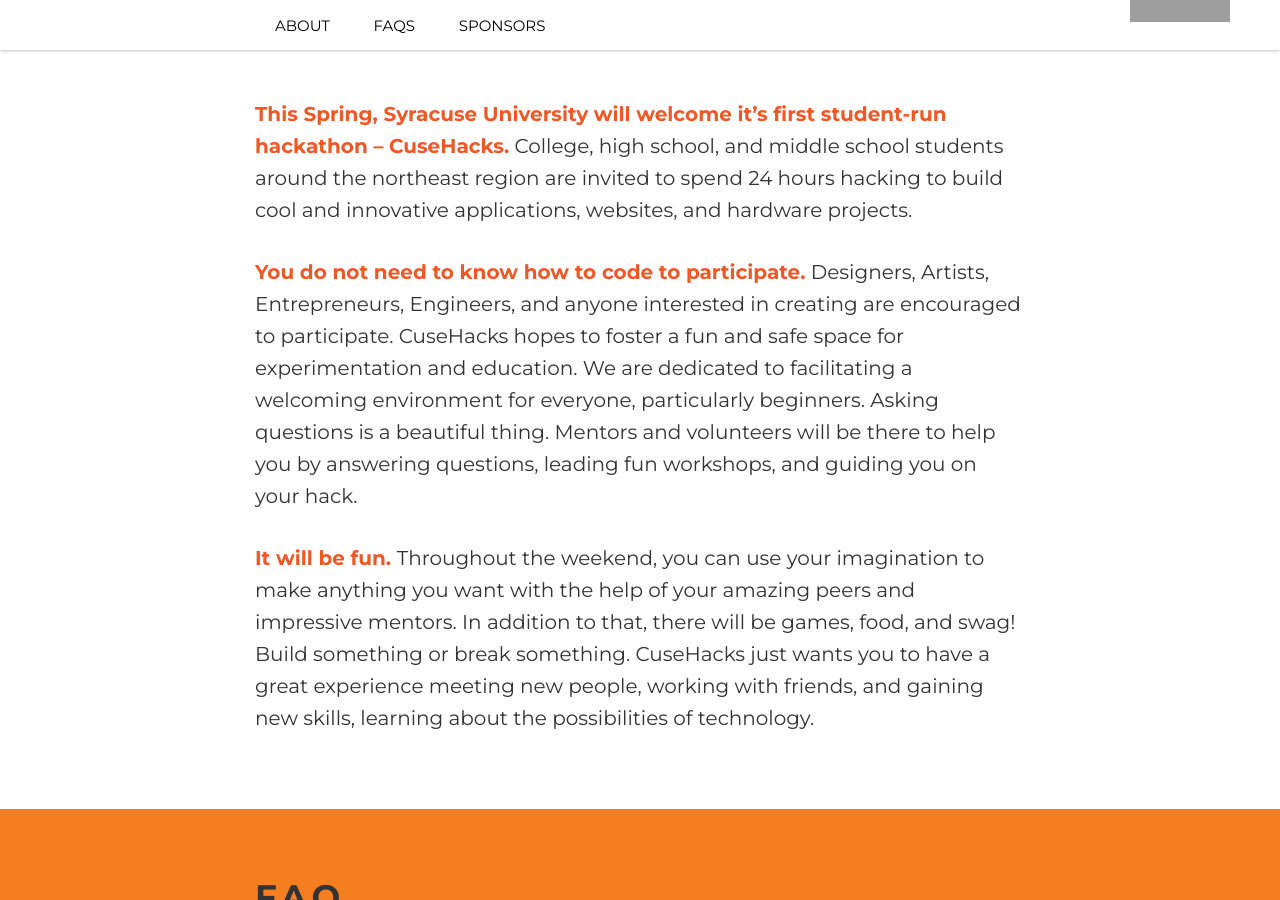
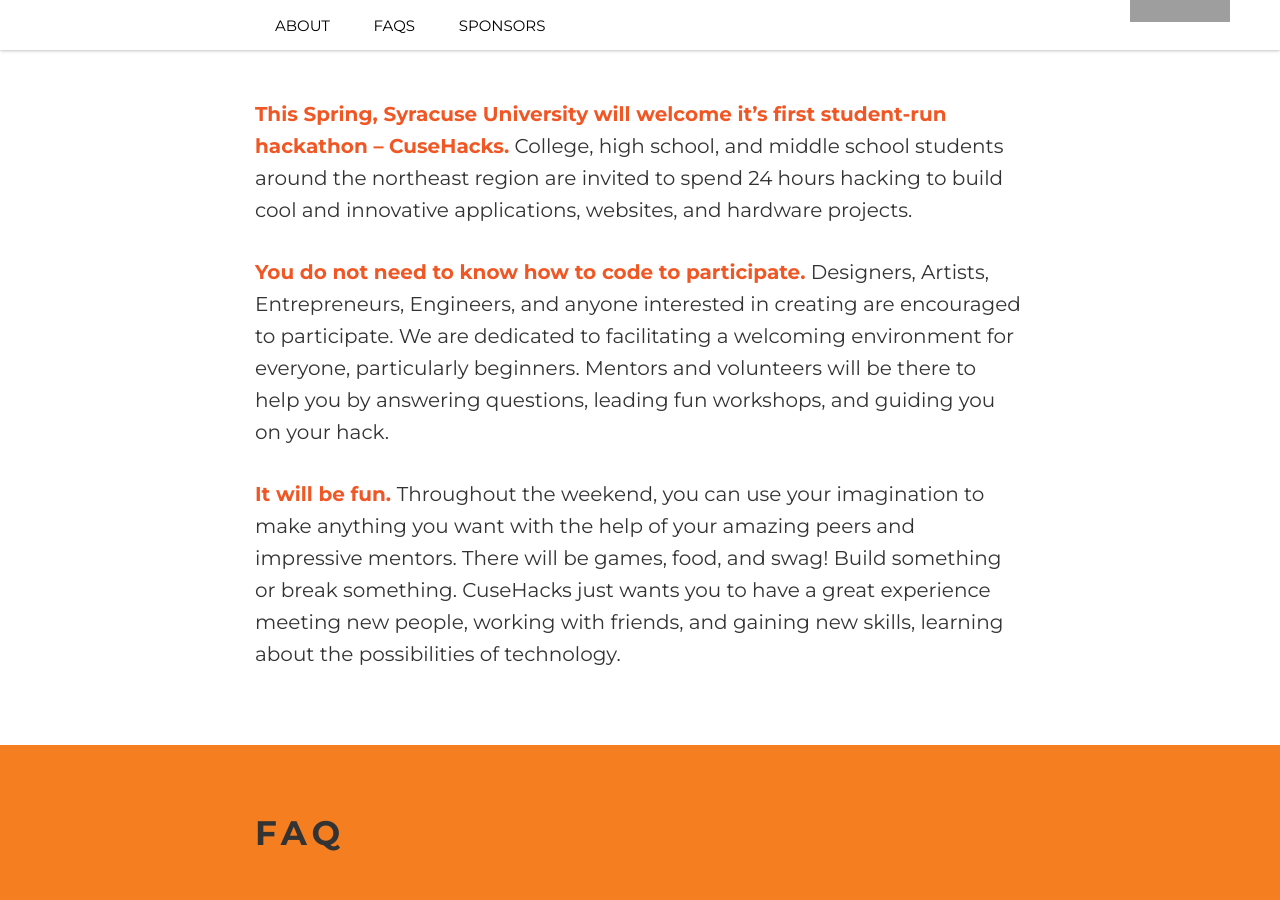
Before and after one commit to innovateorange/cusehacks, a Jekyll site: the page built from index.html, in a window 1280 px wide and 900 px high, scrolled down 1049 px. Built offline with Jekyll 4.4.1, drawn with Linux system fonts in a browser that asks for light colours; nearby versions of some CDN libraries; some of the changed text lies outside the part shown; grey boxes are pictures that could not be loaded.

Commit message:
minors text changes

```diff
--- a/_config.yml
+++ b/_config.yml
@@ -97,7 +97,7 @@
         and mentors available throughout the event that can help you get started.
     - question: "How do teams work?"
       answer: >
-        Each team can have up to as many members as you want. Typically teams rum from 3-4 members. You can come with your friends or you can form a team at the event.
+        Each team can have up to as many members as you want. Typically teams run from 3-4 members. You can come with your friends or you can form a team at the event.
         There will be team forming activities at the beginning of the hackathon for anybody interested. You can also work alone if you want.
     - question: "Where is the event?"
       answer: >
--- a/index.html
+++ b/index.html
@@ -18,14 +18,13 @@
       <p>
         <span class="sub-header">You do not need to know how to code to participate.</span>
         Designers, Artists, Entrepreneurs, Engineers, and anyone interested in creating are encouraged to participate.
-        CuseHacks hopes to foster a fun and safe space for experimentation and education. We are dedicated to facilitating a welcoming environment for everyone, particularly beginners.
-        Asking questions is a beautiful thing.
+        We are dedicated to facilitating a welcoming environment for everyone, particularly beginners.
         Mentors and volunteers will be there to help you by answering questions, leading fun workshops, and guiding you on your hack.
       </p>
       <br>
       <p>
         <span class="sub-header">It will be fun. </span>Throughout the weekend, you can use your imagination to make anything you want with the help of your amazing peers and impressive mentors.
-        In addition to that, there will be games, food, and swag! Build something or break something.
+        There will be games, food, and swag! Build something or break something.
         CuseHacks just wants you to have a great experience meeting new people, working with friends, and gaining new skills, learning about the possibilities of technology.
       </p>
 
```
